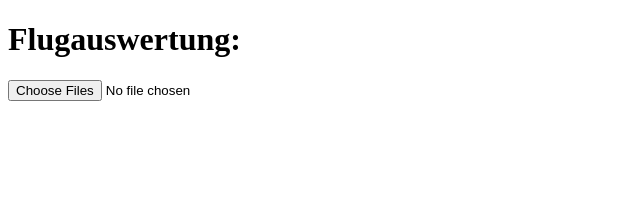
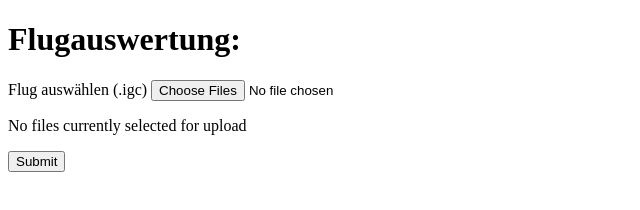
Before and after one commit to wolke19/xcircles, a plain HTML site: page index.html in a window 1280 px wide. Shown: the whole page, without its empty margins (0-640 px from the left). Drawn offline with Linux system fonts and the light colour scheme.

Commit message:
Update index.html

```diff
--- a/index.html
+++ b/index.html
@@ -9,13 +9,23 @@
 
 <h1>Flugauswertung:</h1>
 
-<div>
+<form method="post" enctype="multipart/form-data">
+  <div>
+    <label for="image_uploads">Flug auswählen (.igc)</label>
     <input
-           type="file"
-           id="file-selector"
-           multiple
-           accept = ".igc">
-</div>
+      type="file"
+      id="image_uploads"
+      name="image_uploads"
+      accept=".igc"
+      multiple />
+  </div>
+  <div class="preview">
+    <p>No files currently selected for upload</p>
+  </div>
+  <div>
+    <button>Submit</button>
+  </div>
+</form>
 
 
 
```
